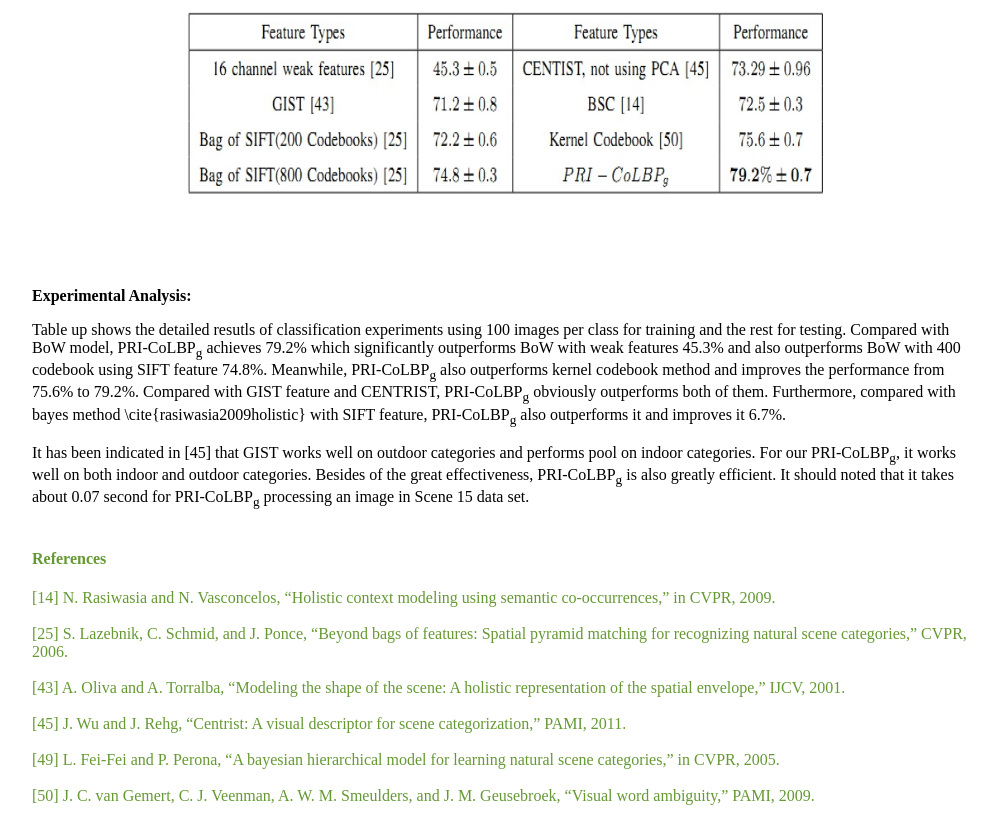
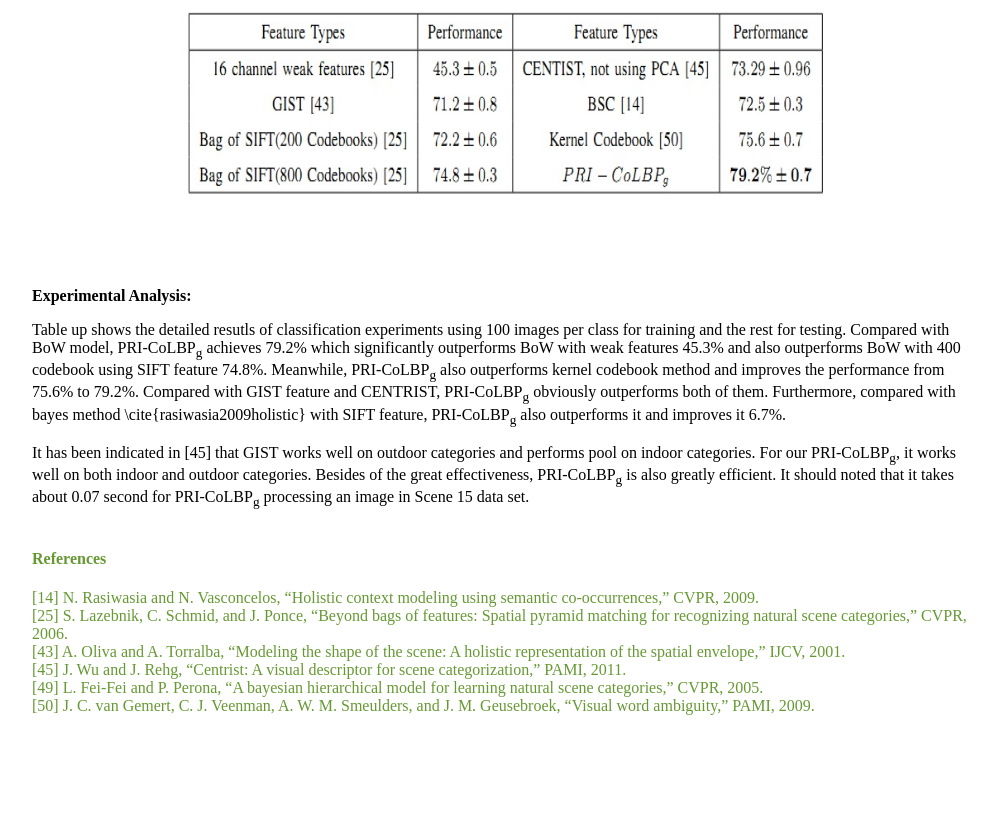
Before and after one commit to qixianbiao/qixianbiao.github.com, a plain HTML site: page Scene.html in a window 1280 px wide. Shown: the part 790-1621 px from the top of the page, without its empty margins (133-1130 px from the left). Drawn offline with Linux system fonts and the light colour scheme.

Commit message:
Version 3

```diff
--- a/Scene.html
+++ b/Scene.html
@@ -41,18 +41,18 @@ It has been indicated in [45] that GIST works well on outdoor categories and per
 <font color="#669933">
 <br> </br>
 <h4>References</h4>
-[14] N. Rasiwasia and N. Vasconcelos, “Holistic context modeling using semantic co-occurrences,” in CVPR, 2009.
-<br> </br>
+[14] N. Rasiwasia and N. Vasconcelos, “Holistic context modeling using semantic co-occurrences,” CVPR, 2009.
+<br>
 [25] S. Lazebnik, C. Schmid, and J. Ponce, “Beyond bags of features: Spatial pyramid matching for recognizing natural scene categories,” CVPR, 2006.
-<br> </br>
+<br>
 [43] A. Oliva and A. Torralba, “Modeling the shape of the scene: A holistic representation of the spatial envelope,” IJCV, 2001.
-<br> </br>
+<br>
 [45] J. Wu and J. Rehg, “Centrist: A visual descriptor for scene categorization,” PAMI, 2011.
-<br> </br>
-[49] L. Fei-Fei and P. Perona, “A bayesian hierarchical model for learning natural scene categories,” in CVPR, 2005.
-<br> </br>
+<br>
+[49] L. Fei-Fei and P. Perona, “A bayesian hierarchical model for learning natural scene categories,” CVPR, 2005.
+<br>
 [50] J. C. van Gemert, C. J. Veenman, A. W. M. Smeulders, and J. M. Geusebroek, “Visual word ambiguity,” PAMI, 2009.
-<br> </br>
+<br> </br></br></br></br></br>
 </font>
 
 
```
Also changed, not shown: Flower.html (+11 -7 lines), Food.html (+5 -5 lines), Leaf.html (+5 -5 lines), Material.html (+3 -3 lines), Texture.html (+5 -5 lines).
